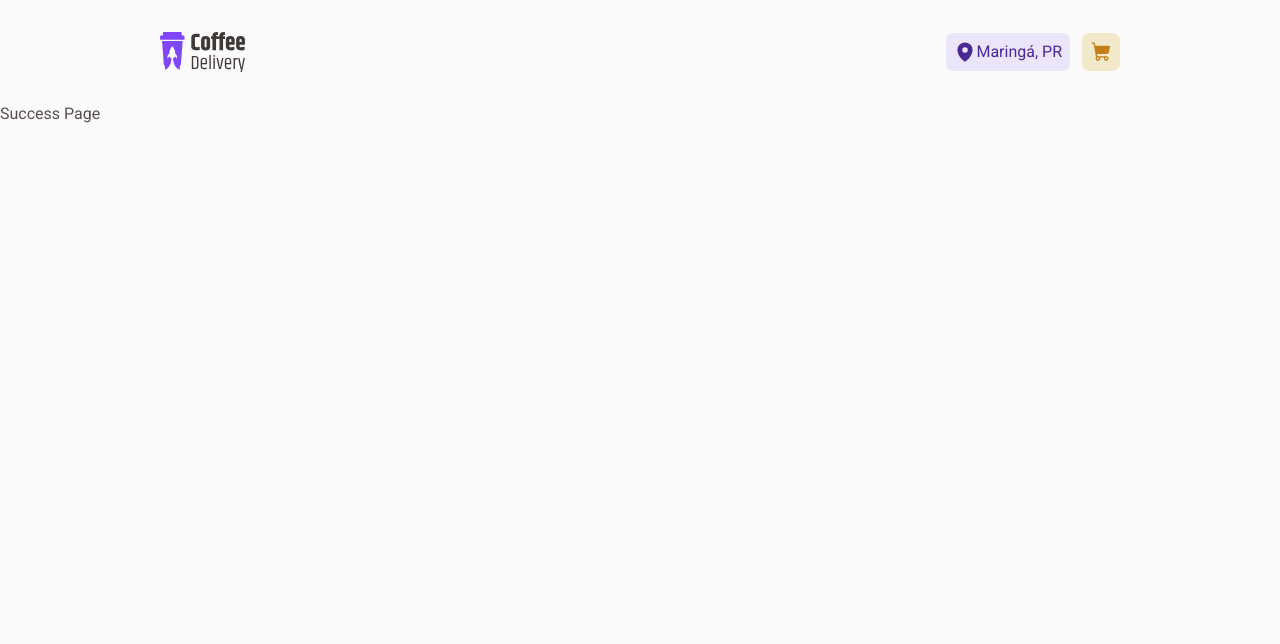
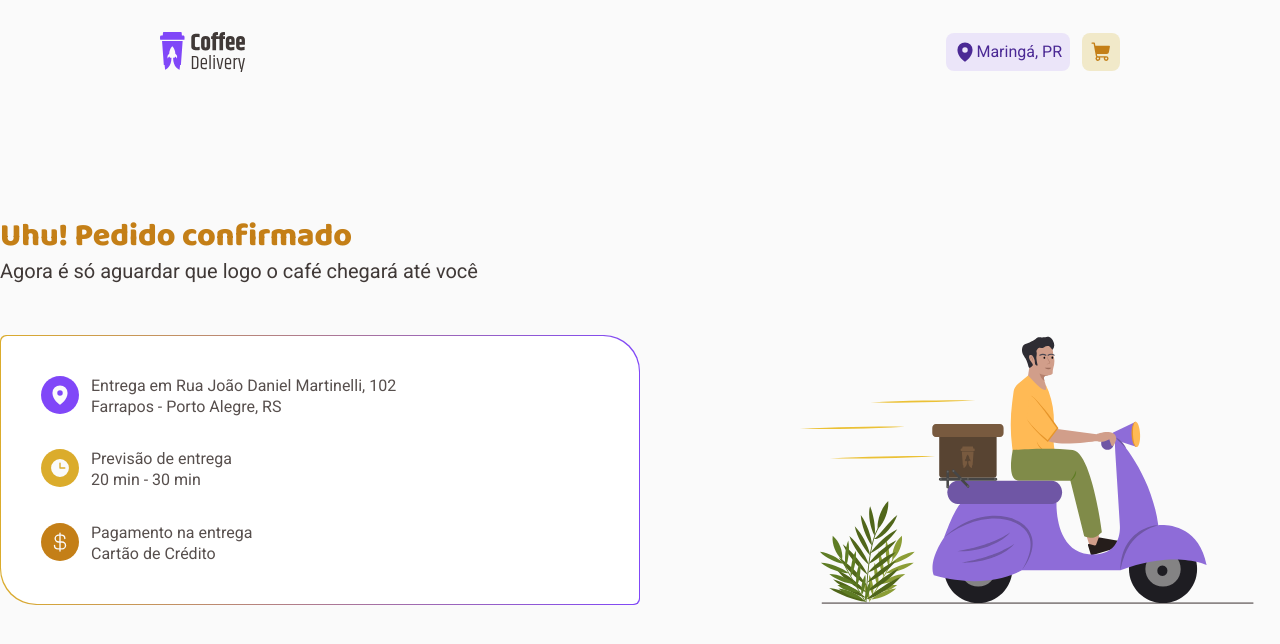
Before and after one commit to junioralvesbr/coffee-delivery, a React (Vite) app: page /success in a window 1280 px wide. Shown: the top 644 px of the page. Built offline with nearby package versions, Linux system fonts and the light colour scheme.

Commit message:
create success page

```diff
--- a/src/pages/Success/index.tsx
+++ b/src/pages/Success/index.tsx
@@ -1,3 +1,61 @@
+import { Clock, CurrencyDollar, MapPin } from '@phosphor-icons/react'
+import { BoardInfo, Container, GradientBoard } from './styles'
+import { useTheme } from 'styled-components'
+
 export function Success() {
-  return <h1>Success Page</h1>
+  const theme = useTheme()
+  return (
+    <Container>
+      <h1>Uhu! Pedido confirmado</h1>
+      <h2>Agora é só aguardar que logo o café chegará até você</h2>
+
+      <section>
+        <GradientBoard>
+          <div>
+            <BoardInfo>
+              <MapPin
+                size={38}
+                weight="fill"
+                style={{ backgroundColor: theme.colors.purple }}
+              />
+              <span>
+                Entrega em <strong>Rua João Daniel Martinelli, 102</strong>
+                <br />
+                Farrapos - Porto Alegre, RS
+              </span>
+            </BoardInfo>
+
+            <BoardInfo>
+              <Clock
+                size={38}
+                weight="fill"
+                style={{ backgroundColor: theme.colors.yellow }}
+              />
+              <span>
+                Previsão de entrega
+                <br />
+                <strong>20 min - 30 min</strong>
+              </span>
+            </BoardInfo>
+
+            <BoardInfo>
+              <CurrencyDollar
+                size={38}
+                style={{ backgroundColor: theme.colors['yellow-dark'] }}
+              />
+              <span>
+                Pagamento na entrega
+                <br />
+                <strong>Cartão de Crédito</strong>
+              </span>
+            </BoardInfo>
+          </div>
+        </GradientBoard>
+
+        <picture>
+          <img src="/delivery.svg" alt="foto de moto" />
+        </picture>
+      </section>
+    </Container>
+  )
 }
--- /dev/null
+++ b/src/pages/Success/styles.ts
@@ -0,0 +1,68 @@
+import styled from 'styled-components'
+import { mixins } from '../../styles/mixins'
+
+export const Container = styled.main`
+  max-width: 1280px;
+  margin-inline: auto;
+  padding-top: 112px;
+
+  h1 {
+    ${mixins.fonts.titleL}
+    font-weight: 800;
+    color: ${(props) => props.theme.colors['yellow-dark']};
+  }
+
+  h2 {
+    ${mixins.fonts.textL}
+    color: ${(props) => props.theme.colors['base-subtitle']};
+  }
+
+  section {
+    display: flex;
+    flex-wrap: wrap;
+    align-items: center;
+    justify-content: space-between;
+    margin-top: 40px;
+  }
+`
+
+export const GradientBoard = styled.div`
+  padding: 1px;
+  border-radius: 6px 36px;
+  min-width: 640px;
+  background: linear-gradient(
+    90deg,
+    rgba(219, 172, 44, 1) 0%,
+    rgba(128, 71, 248, 1) 100%
+  );
+
+  > div {
+    background-color: white;
+    border-radius: 6px 36px;
+    padding: 2.5rem;
+
+    display: flex;
+    flex-direction: column;
+    gap: 32px;
+  }
+`
+
+export const BoardInfo = styled.div`
+  display: flex;
+  gap: 12px;
+
+  svg {
+    padding: 8px;
+    border-radius: 100%;
+    color: ${(props) => props.theme.colors.background};
+  }
+
+  span {
+    ${mixins.fonts.textM}
+    color: ${(props) => props.theme.colors['base-text']};
+
+    strong {
+      font-weight: 700;
+    }
+  }
+`
```
